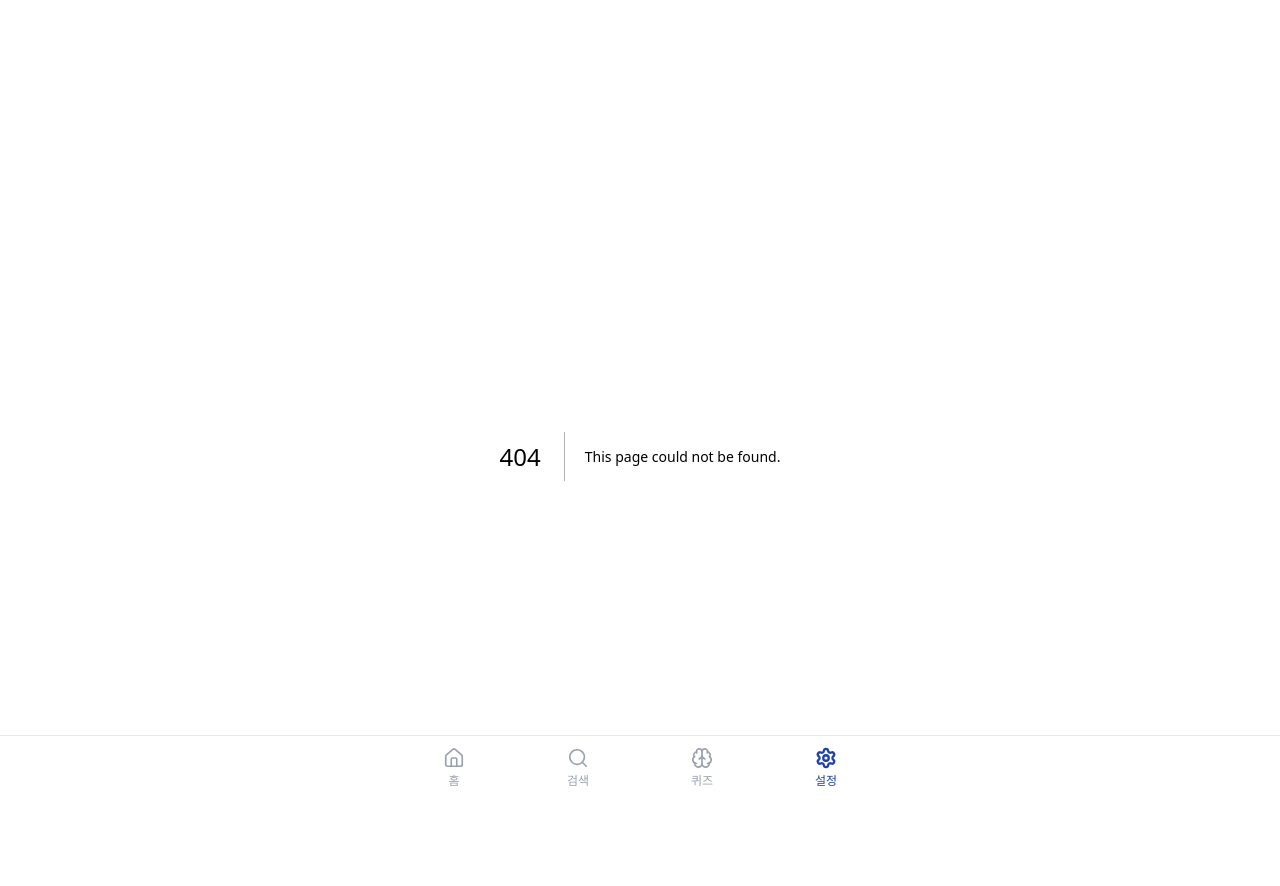
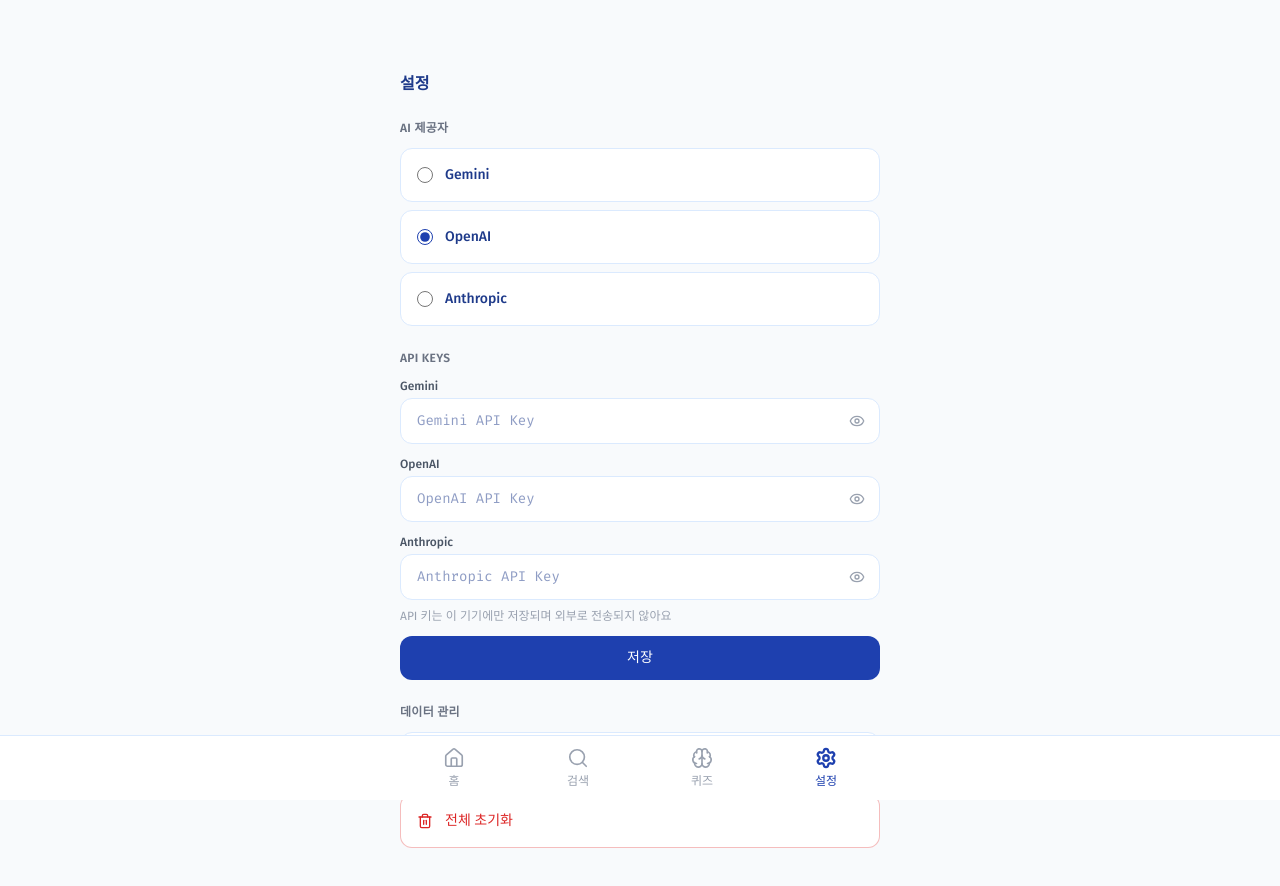
Before and after one commit to pentaxzs/FigBook, a Next.js app: page /settings in a window 1280 px wide. Before the commit this address had no page. Shown: the top 886 px of the page. Built offline with nearby package versions, Linux system fonts and the light colour scheme.

Commit message:
feat: implement settings page with API key management and data export

```diff
--- /dev/null
+++ b/src/app/settings/page.tsx
@@ -0,0 +1,136 @@
+'use client'
+
+import { useState, useEffect } from 'react'
+import { Eye, EyeOff, Download, Trash2 } from 'lucide-react'
+import { storage } from '@/lib/storage/LocalStorageAdapter'
+import type { Settings } from '@/types'
+
+const PROVIDERS: { key: Settings['ai_provider']; label: string }[] = [
+  { key: 'gemini', label: 'Gemini' },
+  { key: 'openai', label: 'OpenAI' },
+  { key: 'anthropic', label: 'Anthropic' },
+]
+
+export default function SettingsPage() {
+  const [settings, setSettings] = useState<Settings>({ ai_provider: 'openai', api_keys: {} })
+  const [showKeys, setShowKeys] = useState<Record<string, boolean>>({})
+  const [saved, setSaved] = useState(false)
+
+  useEffect(() => { storage.getSettings().then(setSettings) }, [])
+
+  const handleSave = async () => {
+    await storage.saveSettings(settings)
+    setSaved(true)
+    setTimeout(() => setSaved(false), 2000)
+  }
+
+  const handleExport = async () => {
+    const [products, metrics] = await Promise.all([storage.getProducts(), storage.getMetrics()])
+    const data = JSON.stringify({ products, metrics, exported_at: new Date().toISOString() }, null, 2)
+    const blob = new Blob([data], { type: 'application/json' })
+    const url = URL.createObjectURL(blob)
+    const a = document.createElement('a')
+    a.href = url
+    a.download = `metricspad-export-${new Date().toISOString().split('T')[0]}.json`
+    a.click()
+    URL.revokeObjectURL(url)
+  }
+
+  const handleReset = async () => {
+    if (!confirm('모든 데이터를 삭제할까요? 이 작업은 되돌릴 수 없어요.')) return
+    localStorage.removeItem('metricspad_products')
+    localStorage.removeItem('metricspad_metrics')
+    alert('데이터가 초기화됐어요')
+  }
+
+  return (
+    <div className="px-4 py-4 flex flex-col gap-6">
+      <h2 className="text-base font-bold text-foreground">설정</h2>
+
+      {/* AI 제공자 선택 */}
+      <section>
+        <h3 className="text-xs font-semibold text-gray-500 uppercase tracking-wide mb-3">AI 제공자</h3>
+        <div className="flex flex-col gap-2">
+          {PROVIDERS.map(p => (
+            <label
+              key={p.key}
+              className="flex items-center gap-3 p-4 bg-white border border-border rounded-xl cursor-pointer hover:border-primary/30 transition-colors"
+            >
+              <input
+                type="radio"
+                name="provider"
+                value={p.key}
+                checked={settings.ai_provider === p.key}
+                onChange={() => setSettings(s => ({ ...s, ai_provider: p.key }))}
+                className="accent-primary w-4 h-4"
+              />
+              <span className="text-sm font-medium">{p.label}</span>
+            </label>
+          ))}
+        </div>
+      </section>
+
+      {/* API 키 (제공자별) */}
+      <section>
+        <h3 className="text-xs font-semibold text-gray-500 uppercase tracking-wide mb-3">API Keys</h3>
+        <div className="flex flex-col gap-3">
+          {PROVIDERS.map(p => (
+            <div key={p.key}>
+              <label className="block text-xs font-medium text-gray-600 mb-1">{p.label}</label>
+              <div className="flex items-center border border-border rounded-xl overflow-hidden bg-white">
+                <input
+                  type={showKeys[p.key] ? 'text' : 'password'}
+                  value={settings.api_keys[p.key] ?? ''}
+                  onChange={e => setSettings(s => ({
+                    ...s,
+                    api_keys: { ...s.api_keys, [p.key]: e.target.value },
+                  }))}
+                  placeholder={`${p.label} API Key`}
+                  className="flex-1 px-4 py-3 text-sm font-mono focus:outline-none min-h-[44px]"
+                />
+                <button
+                  onClick={() => setShowKeys(prev => ({ ...prev, [p.key]: !prev[p.key] }))}
+                  className="px-3 text-gray-400 hover:text-foreground cursor-pointer min-w-[44px] min-h-[44px] flex items-center justify-center"
+                >
+                  {showKeys[p.key] ? <EyeOff size={16} /> : <Eye size={16} />}
+                </button>
+              </div>
+            </div>
+          ))}
+        </div>
+        <p className="text-xs text-gray-400 mt-2">API 키는 이 기기에만 저장되며 외부로 전송되지 않아요</p>
+        <button
+          onClick={handleSave}
+          className={`mt-3 w-full py-3 rounded-xl text-sm font-medium cursor-pointer transition-colors min-h-[44px] ${
+            saved
+              ? 'bg-green-100 text-green-700'
+              : 'bg-primary text-white hover:bg-primary/90'
+          }`}
+        >
+          {saved ? '저장됐어요!' : '저장'}
+        </button>
+      </section>
+
+      {/* 데이터 관리 */}
+      <section>
+        <h3 className="text-xs font-semibold text-gray-500 uppercase tracking-wide mb-3">데이터 관리</h3>
+        <div className="flex flex-col gap-2">
+          <button
+            onClick={handleExport}
+            className="flex items-center gap-3 p-4 bg-white border border-border rounded-xl text-sm font-medium cursor-pointer hover:bg-muted transition-colors min-h-[44px]"
+          >
+            <Download size={16} className="text-secondary" />
+            전체 내보내기 (JSON)
+          </button>
+          <button
+            onClick={handleReset}
+            className="flex items-center gap-3 p-4 bg-white border border-destructive/30 rounded-xl text-sm font-medium text-destructive cursor-pointer hover:bg-destructive/10 transition-colors min-h-[44px]"
+          >
+            <Trash2 size={16} />
+            전체 초기화
+          </button>
+        </div>
+      </section>
+    </div>
+  )
+}
```
